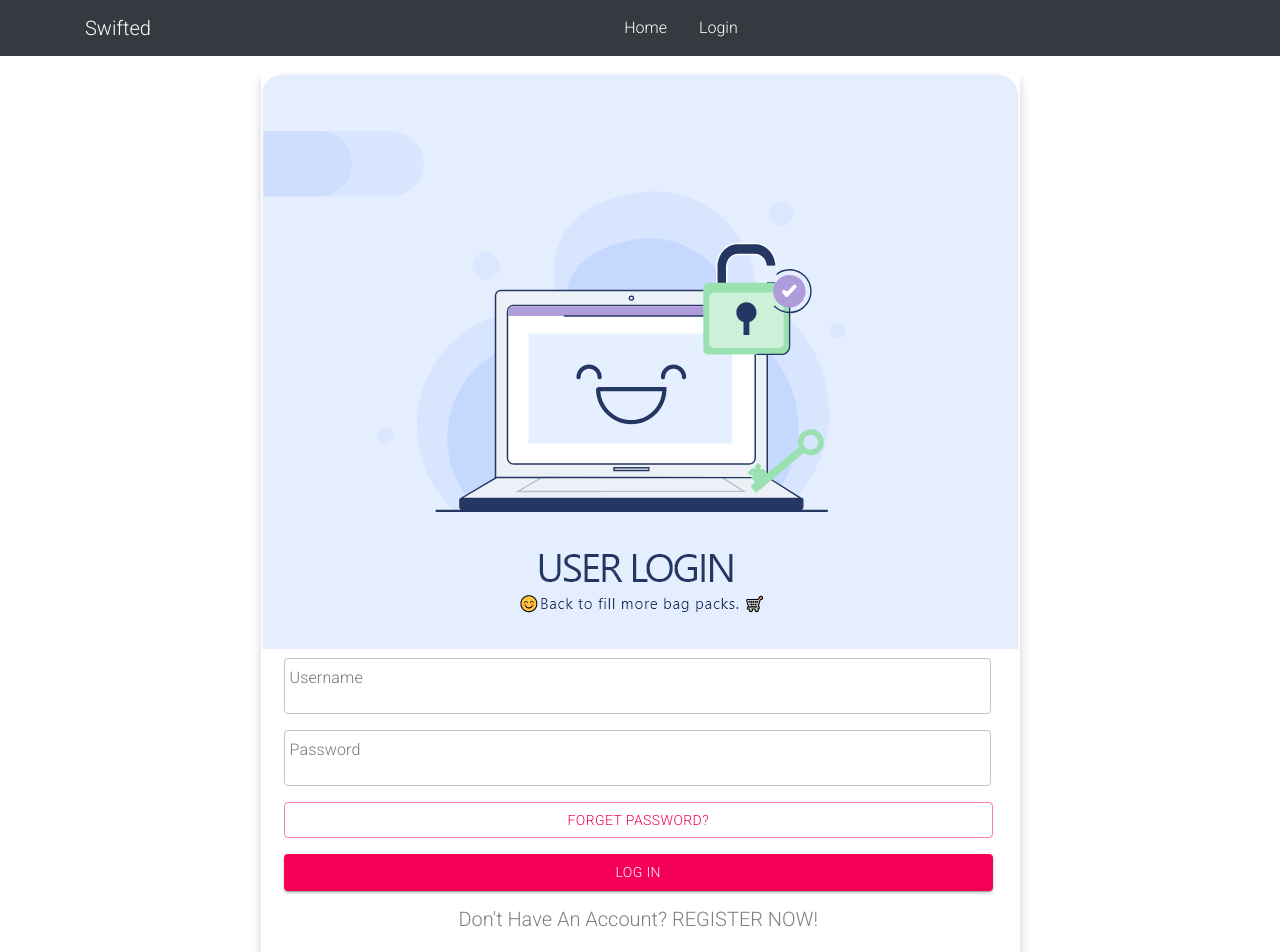
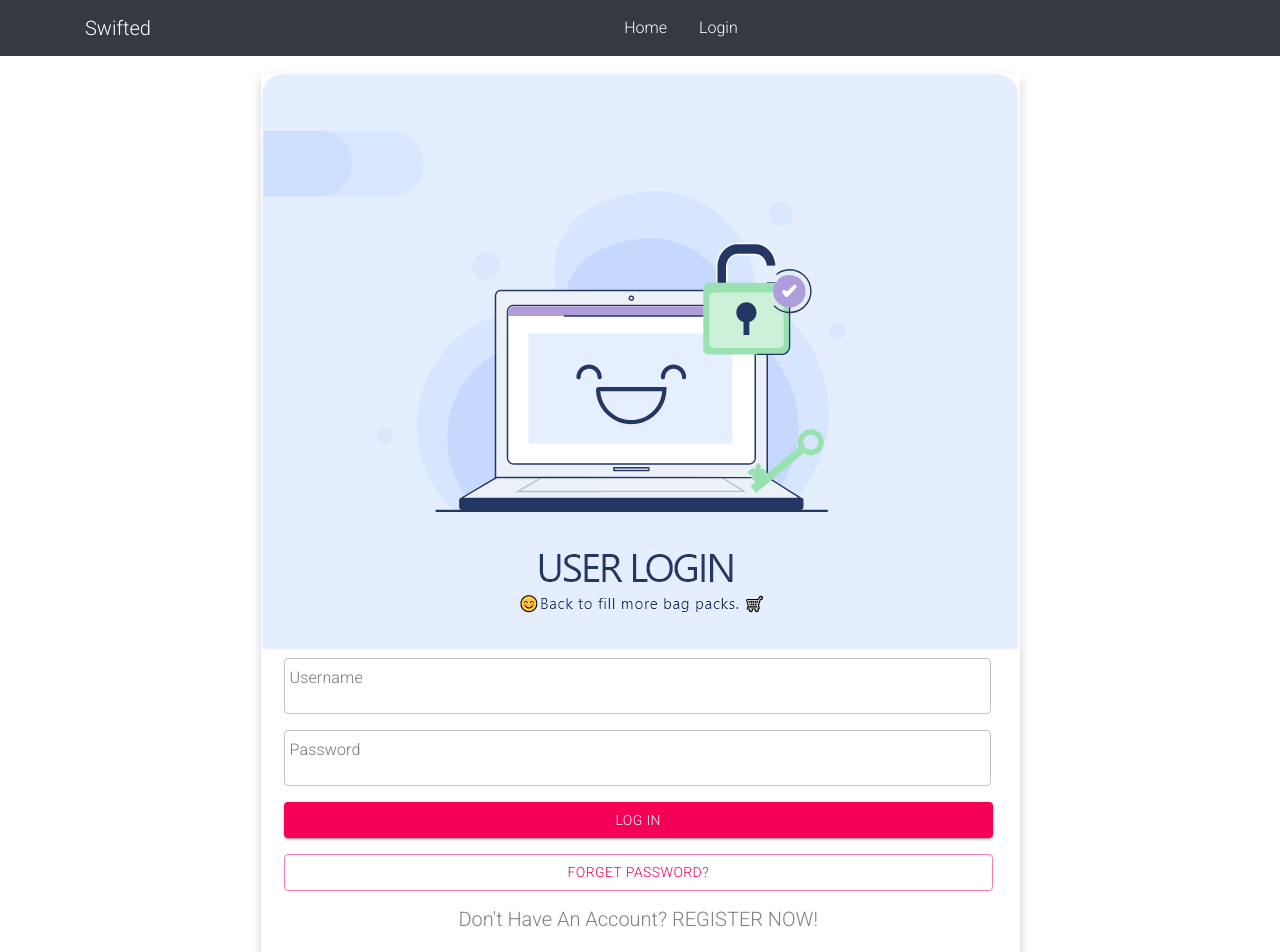
Before and after one commit to RijenShahi/swifted_frontend, a React (Create React App) app: page /login in a window 1280 px wide. Shown: the top 952 px of the page. Built offline with nearby package versions, Linux system fonts and the light colour scheme.

Commit message:
Password format

```diff
--- a/src/components/Pages/Login.js
+++ b/src/components/Pages/Login.js
@@ -86,7 +86,7 @@ class Login extends Component {
                 <TextField
                   id="password"
                   className="p-2 fields"
-                  type="text"
+                  type="password"
                   variant="outlined"
                   label="Password"
                   value={this.state.password}
@@ -96,18 +96,7 @@ class Login extends Component {
                 />
               </div>
 
-              <div>
 
-                <Button
-                  className="fieldsec m-2"
-                  variant="outlined"
-                  color="secondary"
-                  data-target="#forgotPassword"
-                   data-toggle="modal"
-                >
-                  Forget Password?
-                </Button>
-              </div>
 
               <div class="modal fade" id="forgotPassword" data-backdrop="static" data-keyboard="false" tabindex="-1" aria-labelledby="staticBackdropLabel" aria-hidden="true">
                 <div class="modal-dialog">
@@ -142,6 +131,19 @@ class Login extends Component {
                   onClick={this.Login}
                 >
                   Log In
+                </Button>
+              </div>
+
+              <div>
+
+                <Button
+                  className="fieldsec m-2"
+                  variant="outlined"
+                  color="secondary"
+                  data-target="#forgotPassword"
+                   data-toggle="modal"
+                >
+                  Forget Password?
                 </Button>
               </div>
 
--- a/src/components/Pages/Register.js
+++ b/src/components/Pages/Register.js
@@ -132,7 +132,7 @@ class Register extends Component {
                 <TextField
                   id="password"
                   className="p-2 fieldsReg"
-                  type="text"
+                  type="password"
                   variant="outlined"
                   label="Password"
                   value={this.state.password}
```
